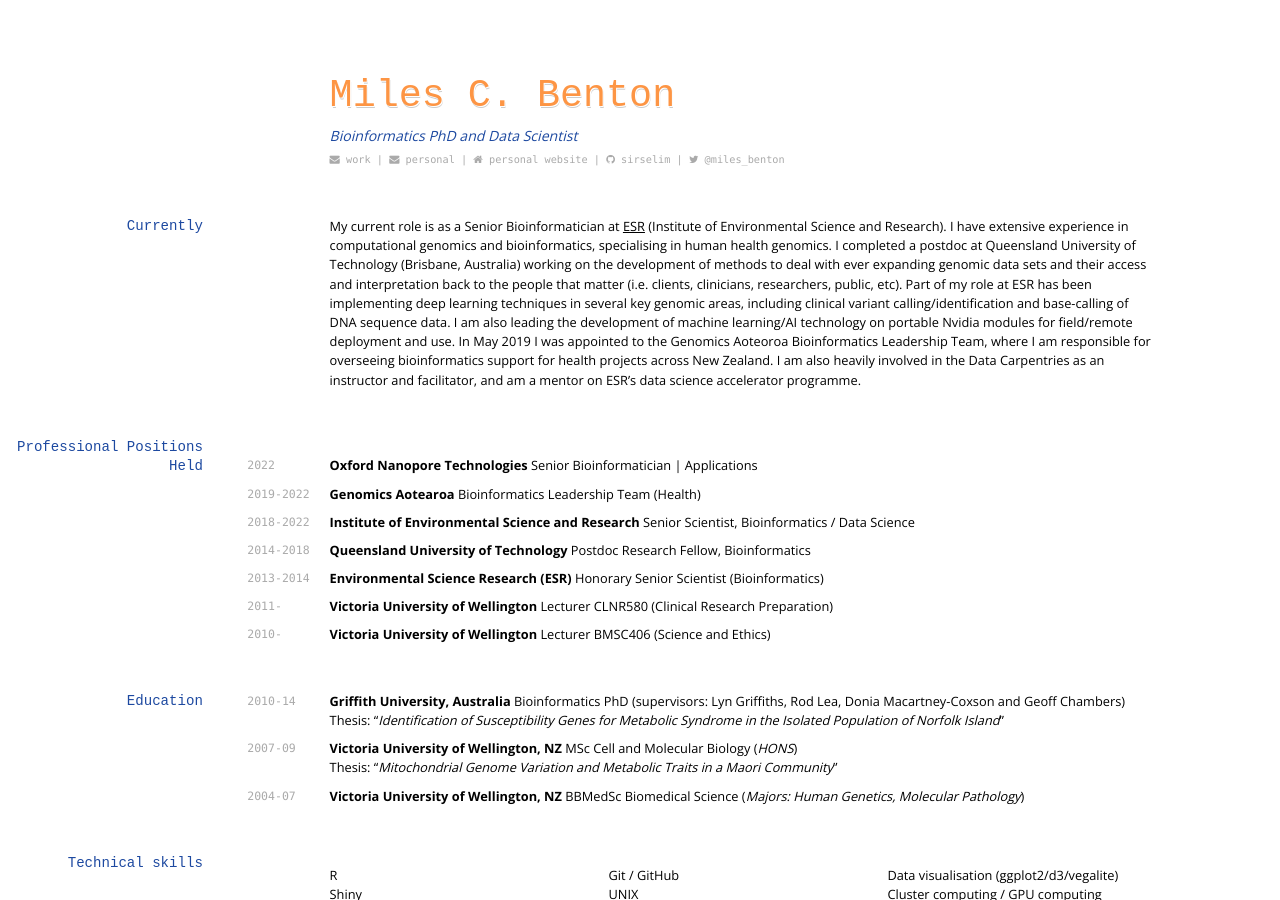
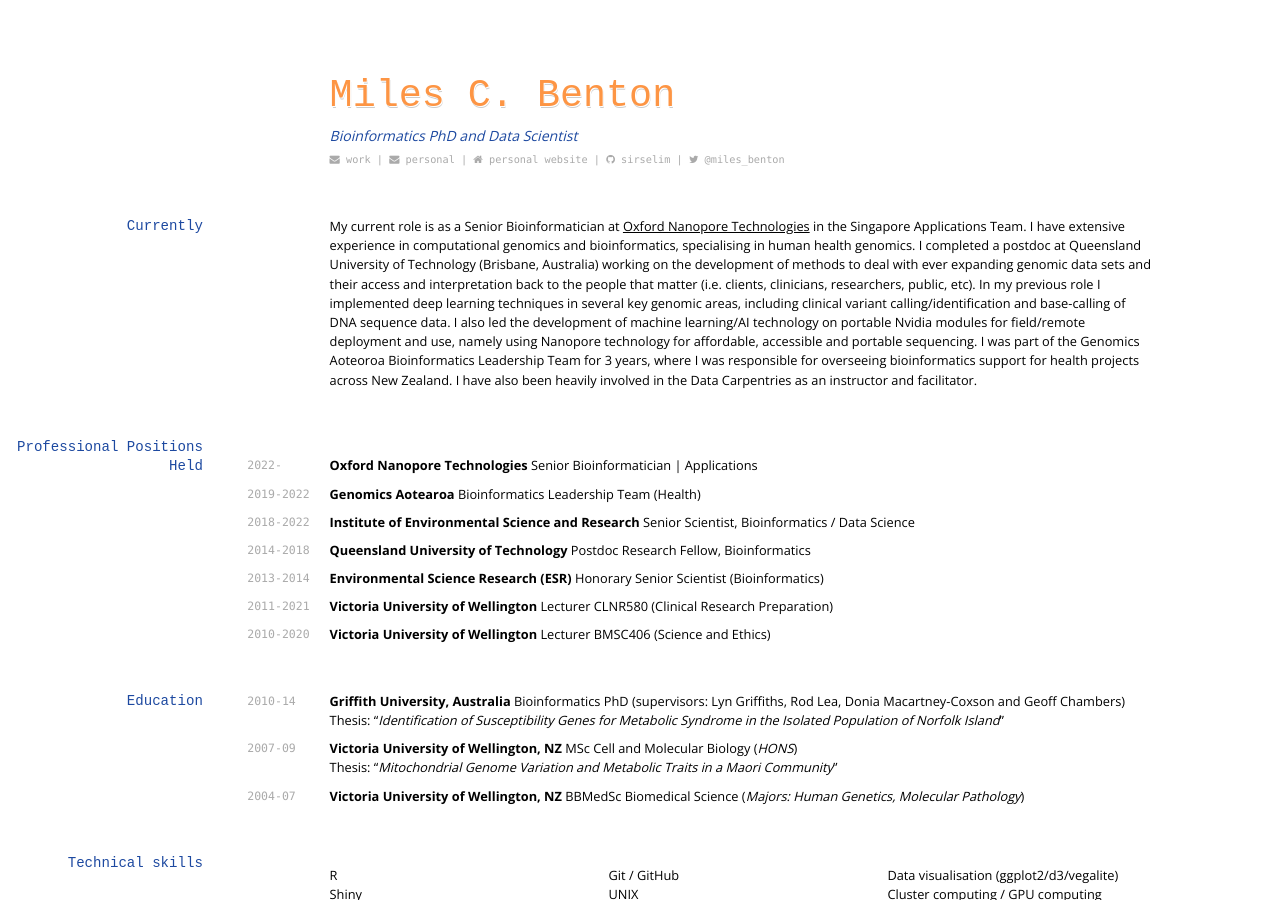
Before and after one commit to sirselim/Miles_CV, a Jekyll site: the page built from index.md, in a window 1280 px wide and 900 px high. Built offline with Jekyll 4.4.1, drawn with Linux system fonts in a browser that asks for light colours; some web fonts are replaced; some of the changed text lies outside the part shown.

Commit message:
updated cv with ONT information

```diff
--- a/index.md
+++ b/index.md
@@ -19,11 +19,11 @@ Bioinformatics PhD and Data Scientist
 
 ## Currently
 
-My current role is as a Senior Bioinformatician at [ESR](https://www.esr.cri.nz/) (Institute of Environmental Science and Research). I have extensive experience in computational genomics and bioinformatics, specialising in human health genomics. I completed a postdoc at Queensland University of Technology (Brisbane, Australia) working on the development of methods to deal with ever expanding genomic data sets and their access and interpretation back to the people that matter (i.e. clients, clinicians, researchers, public, etc). Part of my role at ESR has been implementing deep learning techniques in several key genomic areas, including clinical variant calling/identification and base-calling of DNA sequence data. I am also leading the development of machine learning/AI technology on portable Nvidia modules for field/remote deployment and use. In May 2019 I was appointed to the Genomics Aoteoroa Bioinformatics Leadership Team, where I am responsible for overseeing bioinformatics support for health projects across New Zealand. I am also heavily involved in the Data Carpentries as an instructor and facilitator, and am a mentor on ESR's data science accelerator programme.
+My current role is as a Senior Bioinformatician at [Oxford Nanopore Technologies](www.nanoporetech.com) in the Singapore Applications Team. I have extensive experience in computational genomics and bioinformatics, specialising in human health genomics. I completed a postdoc at Queensland University of Technology (Brisbane, Australia) working on the development of methods to deal with ever expanding genomic data sets and their access and interpretation back to the people that matter (i.e. clients, clinicians, researchers, public, etc). In my previous role I implemented deep learning techniques in several key genomic areas, including clinical variant calling/identification and base-calling of DNA sequence data. I also led the development of machine learning/AI technology on portable Nvidia modules for field/remote deployment and use, namely using Nanopore technology for affordable, accessible and portable sequencing. I was part of the Genomics Aoteoroa Bioinformatics Leadership Team for 3 years, where I was responsible for overseeing bioinformatics support for health projects across New Zealand. I have also been heavily involved in the Data Carpentries as an instructor and facilitator.
 
 ## Professional Positions Held
 
-`2022`
+`2022-`
 __Oxford Nanopore Technologies__ Senior Bioinformatician | Applications
 
 `2019-2022`
@@ -38,10 +38,10 @@ __Queensland University of Technology__ Postdoc Research Fellow, Bioinformatics
 `2013-2014`
 __Environmental Science Research (ESR)__ Honorary Senior Scientist (Bioinformatics)
 
-`2011-`
+`2011-2021`
 __Victoria University of Wellington__ Lecturer CLNR580 (Clinical Research Preparation)
 
-`2010-`
+`2010-2020`
 __Victoria University of Wellington__ Lecturer BMSC406 (Science and Ethics)
 
 ## Education
@@ -130,6 +130,15 @@ MapNet 2019, Victoria University of Wellington - Organising committee member
 
 ### Honours and Distinctions
 
+`2021`
+_Science New Zealand Awards_ - Early Career Researcher of the Year
+
+`2019`
+_Mentor_ – Royal Society Powering Potential
+
+`2019`
+_Data Carpentries Instructor_
+
 `2017`
 _QUT School of Biomedical Sciences Travel Grant_
 
```
Also changed, not shown: other parts of index.md (+2 -2 lines), scholar_plot/scholar_citations_iEhBavEAAAAJ.png.
